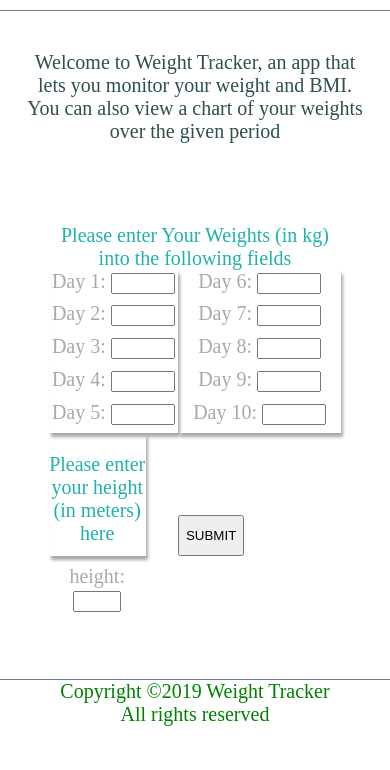
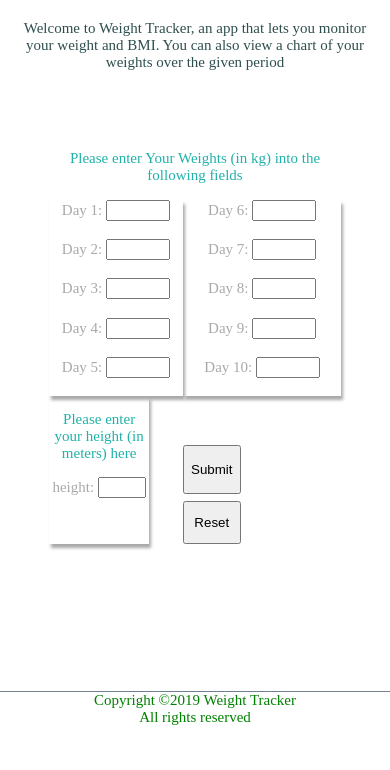
Before and after one commit to KuthumiPepple/Weight-Tracker, a plain HTML site: page index.html in a window 390 px wide. Shown: the part 74-844 px from the top of the page. Drawn offline with Linux system fonts and the light colour scheme.

Commit message:
complete UI build

```diff
--- a/index.html
+++ b/index.html
@@ -13,66 +13,29 @@
         <p intro>Welcome to Weight Tracker, an app that lets you monitor your weight and BMI.
             You can also view a chart of your weights over the given period
         </p>
-        <form>
+        <form id="myForm" onsubmit="return false;">
             <p>Please enter Your Weights (in kg) into the following fields</p>
             <div days1-5>
-                <div>
-                    <label for="day-1">Day 1:</label>
-                    <input id="day-1" type="number" min="2" max="635" required>
-                </div>
-
-                <div>
-                    <label for="day-2">Day 2:</label>
-                    <input id="day-2" type="number" min="2" max="635" required>
-                </div>
-
-                <div>
-                    <label for="day-3">Day 3:</label>
-                    <input id="day-3" type="number" min="2" max="635" required>
-                </div>
-
-                <div>
-                    <label for="day-4">Day 4:</label>
-                    <input id="day-4" type="number" min="2" max="635" required>
-                </div>
-
-                <div>
-                    <label for="day-5">Day 5:</label>
-                    <input id="day-5" type="number" min="2" max="635" required>
-                </div>
+                <label>Day 1: <input type="number" min="2" max="635" required></label>
+                <label>Day 2: <input type="number" min="2" max="635" required></label>
+                <label>Day 3: <input type="number" min="2" max="635" required></label>
+                <label>Day 4: <input type="number" min="2" max="635" required></label>
+                <label>Day 5: <input type="number" min="2" max="635" required></label>
             </div>
             <div days6-10>
-                <div>
-                    <label for="day-6">Day 6:</label>
-                    <input id="day-6" type="number" min="2" max="635" required>
-                </div>
-
-                <div>
-                    <label for="day-7">Day 7:</label>
-                    <input id="day-7" type="number" min="2" max="635" required>
-                </div>
-
-                <div>
-                    <label for="day-8">Day 8:</label>
-                    <input id="day-8" type="number" min="2" max="635" required>
-                </div>
-
-                <div>
-                    <label for="day-9">Day 9:</label>
-                    <input id="day-9" type="number" min="2" max="635" required>
-                </div>
-                <div>
-                    <label for="day-10">Day 10:</label>
-                    <input id="day-10" type="number" min="2" max="635" required>
-                </div>
+                <label>Day 6: <input type="number" min="2" max="635" required></label>
+                <label>Day 7: <input type="number" min="2" max="635" required></label>
+                <label>Day 8: <input type="number" min="2" max="635" required></label>
+                <label>Day 9: <input type="number" min="2" max="635" required></label>
+                <label>Day 10: <input type="number" min="2" max="635" required></label>
             </div>
             <div height>
                 <p>Please enter your height (in meters) here</p>
-                <label for="height-field">height:</label>
-                <input id="height-field" type="number" min="1" max="3" required>
+                <label>height: <input type="number" min="1" max="3" required></label>
             </div>
-            <button submit-btn type="submit">SUBMIT</button>
-            <a chart-btn class="hide" href="view-weight-info.html">Click here to View Chart</a>
+            <input submit-btn type="submit">
+            <input reset-btn type="reset">
+            <a id="chart-btn" class="hide" href="view-weight-info.html">Click here to View Chart</a>
         </form>
         <footer>
             <p>Copyright &copy;2019 Weight Tracker</p>
--- a/js/main.js
+++ b/js/main.js
@@ -0,0 +1,9 @@
+const myForm = document.getElementById("myForm");
+const linkBtn = document.getElementById("chart-btn");
+
+myForm.addEventListener('submit', () => {
+    linkBtn.classList.remove("hide");
+});
+myForm.addEventListener('reset', () => {
+    linkBtn.classList.add("hide");
+})
--- a/style.css
+++ b/style.css
@@ -55,11 +55,16 @@ form p{
     grid-column: 1/4;
     box-shadow: 2px 4px 3px darkgray;
 }
-[submit-btn]{
+[reset-btn]{
     grid-row: 9/10;
     grid-column: 5/6;
+    margin-top: 0.5em;
 }
-[chart-btn]{
+[submit-btn]{
+    grid-row: 8/9;
+    grid-column: 5/6;
+}
+#chart-btn{
     grid-row: 8/10;
     grid-column: 6/9;
     background-color: darkgreen;
@@ -114,3 +119,8 @@ footer{
 footer p, form > p{
     margin: 0;
 }
+@media(max-width: 740px){
+    body{
+        font-size: 15px;
+    }
+}
```
